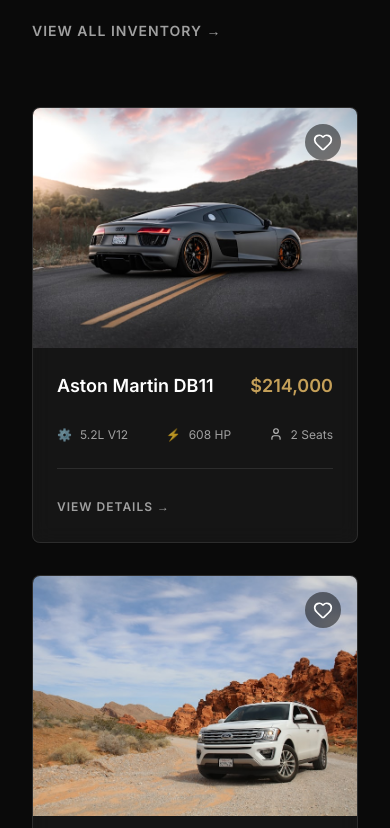
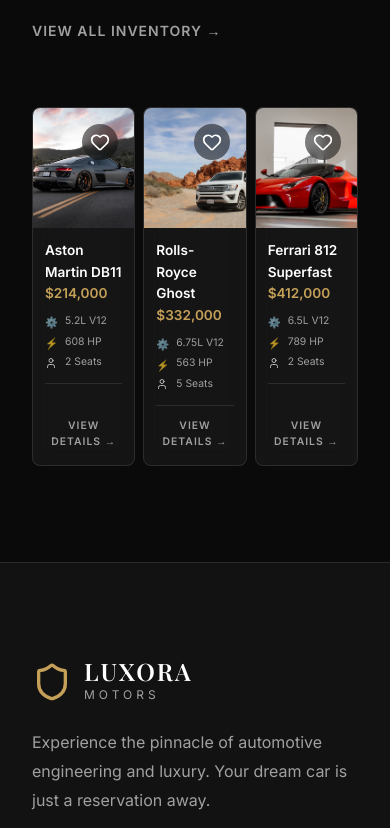
Before and after one commit to vsemenuha-lgtm/luxora-motors, a React (Vite) app: page / in a window 390 px wide. Shown: the part 2796-3624 px from the top of the page. Built offline with nearby package versions, Linux system fonts and the light colour scheme.

Commit message:
дизайн

```diff
--- a/src/components/CarCard.css
+++ b/src/components/CarCard.css
@@ -121,3 +121,38 @@
 .view-details-btn:hover {
   color: var(--accent-gold);
 }
+
+@media (max-width: 768px) {
+  .car-image {
+    height: 120px;
+  }
+  .car-info {
+    padding: 0.75rem;
+  }
+  .car-header {
+    flex-direction: column;
+    margin-bottom: 0.5rem;
+  }
+  .car-title {
+    font-size: 0.85rem;
+  }
+  .car-price {
+    font-size: 0.85rem;
+  }
+  .car-specs {
+    margin-bottom: 0.75rem;
+    padding-bottom: 0.75rem;
+    flex-wrap: wrap;
+    gap: 0.25rem;
+  }
+  .spec {
+    font-size: 0.65rem;
+  }
+  .spec-icon {
+    width: 12px;
+    height: 12px;
+  }
+  .view-details-btn {
+    font-size: 0.65rem;
+  }
+}
--- a/src/components/FeaturedCars.css
+++ b/src/components/FeaturedCars.css
@@ -35,19 +35,21 @@
 
 .cars-grid {
   display: grid;
-  grid-template-columns: repeat(3, 1fr);
-  gap: 2rem;
+  grid-template-columns: repeat(4, 1fr);
+  gap: 1.5rem;
 }
 
 @media (max-width: 1024px) {
   .cars-grid {
-    grid-template-columns: repeat(2, 1fr);
+    grid-template-columns: repeat(3, 1fr);
+    gap: 1rem;
   }
 }
 
 @media (max-width: 768px) {
   .cars-grid {
-    grid-template-columns: 1fr;
+    grid-template-columns: repeat(3, 1fr);
+    gap: 0.5rem;
   }
   .featured-header {
     flex-direction: column;
```
